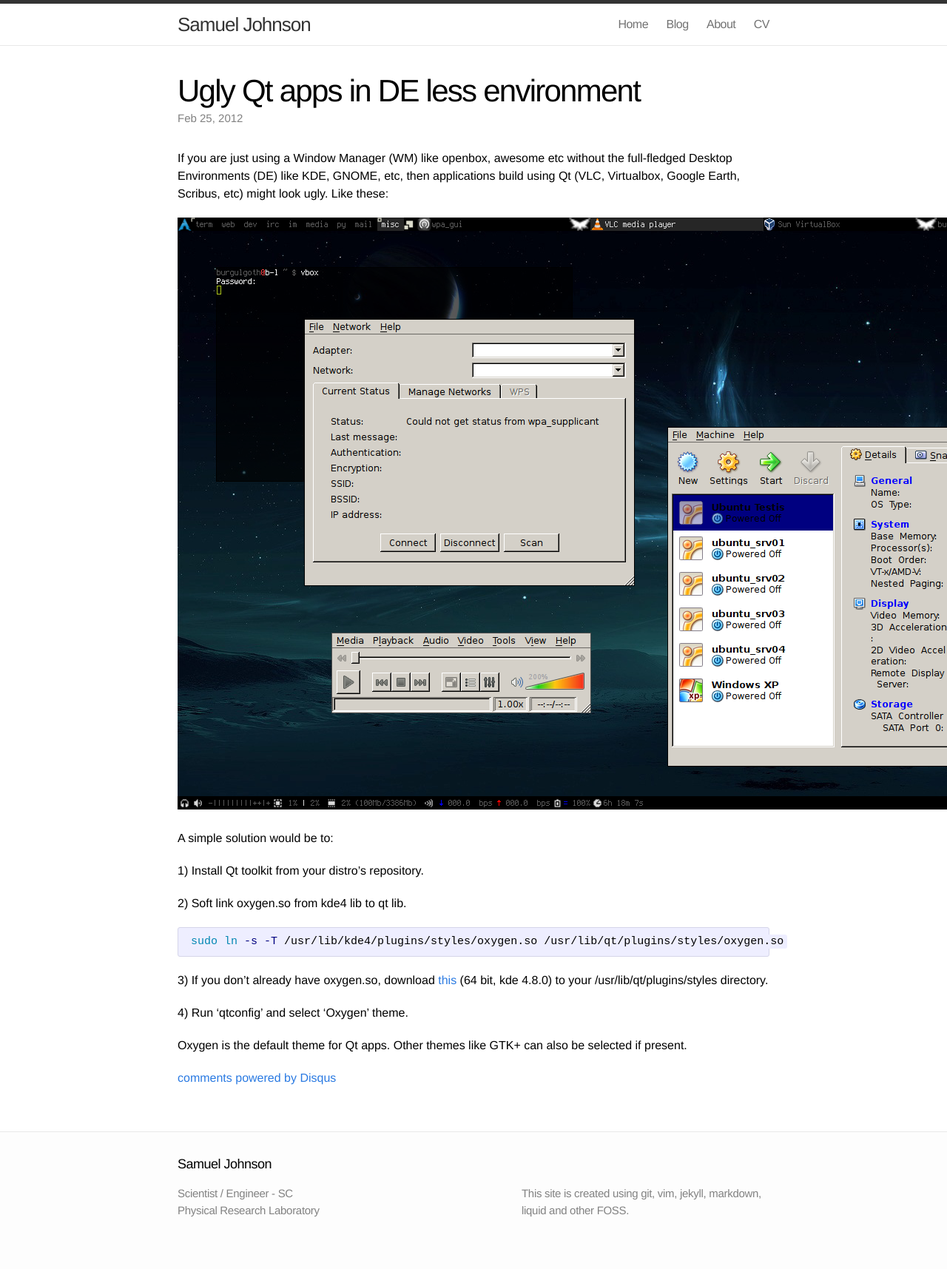
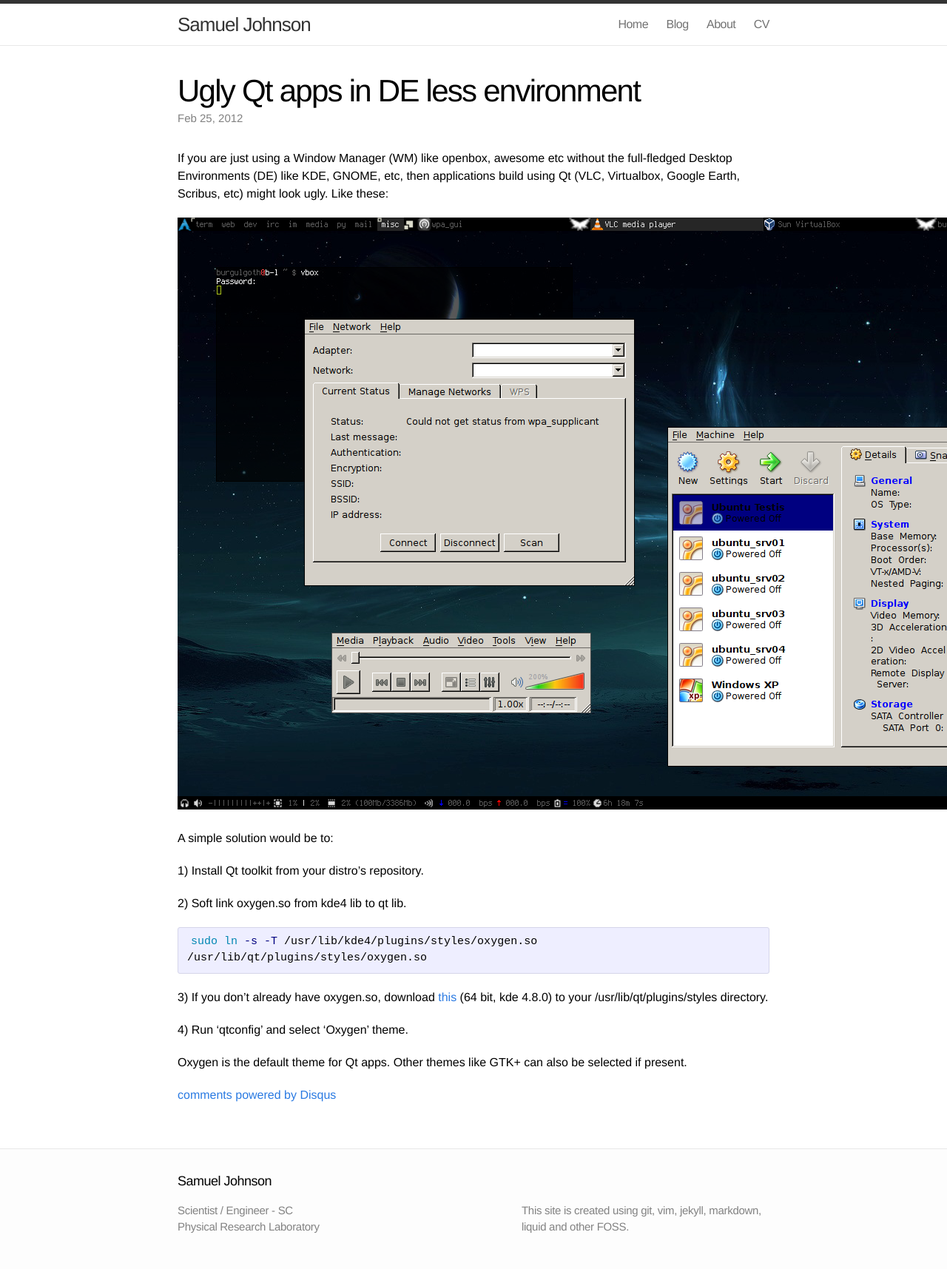
Before and after one commit to samueljohnson/samueljohnson.github.io.archive, a Jekyll site: the page built from _posts/2012-02-25-Ugly-Qt-Apps-in-DE-less-Environment.markdown, in a window 1280 px wide. Shown: the whole page at 74% size. Built offline with Jekyll 4.4.1, drawn with Linux system fonts in a browser that asks for light colours; comment, search, counter and statistics services are not loaded; before the commit the page ends 1692 px from its top, so only the background shows below that.

```diff
--- a/_config.yml
+++ b/_config.yml
@@ -15,4 +15,5 @@ comments :
 
 # Build settings
 markdown: kramdown
-permalinks: pretty
+#permalinks: pretty
+permalink: /:title/
--- a/css/main.css
+++ b/css/main.css
@@ -225,6 +225,22 @@ a:visited { color: #205caa; }
 .post-content ul,
 .post-content ol { padding-left: 20px; }
 
+pre {
+	  white-space: pre-wrap;
+}
+
+pre, pre > code {
+  /* Make more code fit on small screens */
+  font-size: 14px;
+}
+
+@media only screen and (min-width: 481px) {
+  pre, pre > code {
+    /* Bigger font on bigger screens */
+    font-size: 16px;
+  }
+}
+
 .post pre,
 .post code {
   border: 1px solid #d5d5e9;
--- /dev/null
+++ b/robots.txt
@@ -0,0 +1,2 @@
+User-agent: *
+Allow: /
```
